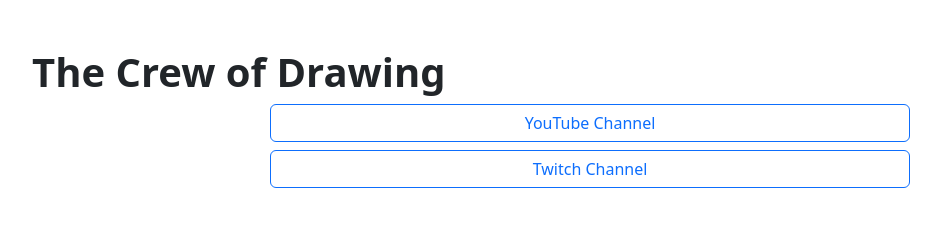
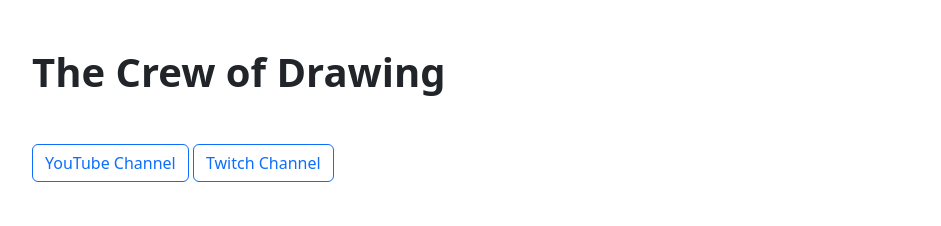
Before and after one commit to danielk0104/danielk0104.github.io, a plain HTML site: page index.html in a window 1280 px wide. Shown: the whole page, without its empty margins (50-991 px from the left). Drawn offline with nearby package versions, Linux system fonts and the light colour scheme.

Commit message:
Update index.html

```diff
--- a/index.html
+++ b/index.html
@@ -15,7 +15,7 @@
     </div>
 
     <!-- Links -->
-    <div class="d-grid gap-2 col-6 mx-auto">
+    <div class="container align-center mt-5">
         <a class="btn btn-outline-primary" href="https://www.youtube.com/@TheCrewofDrawing">YouTube Channel</a>
         <a class="btn btn-outline-primary" href="https://www.twitch.tv/thecrewofdrawing">Twitch Channel</a>
     </div>
```
